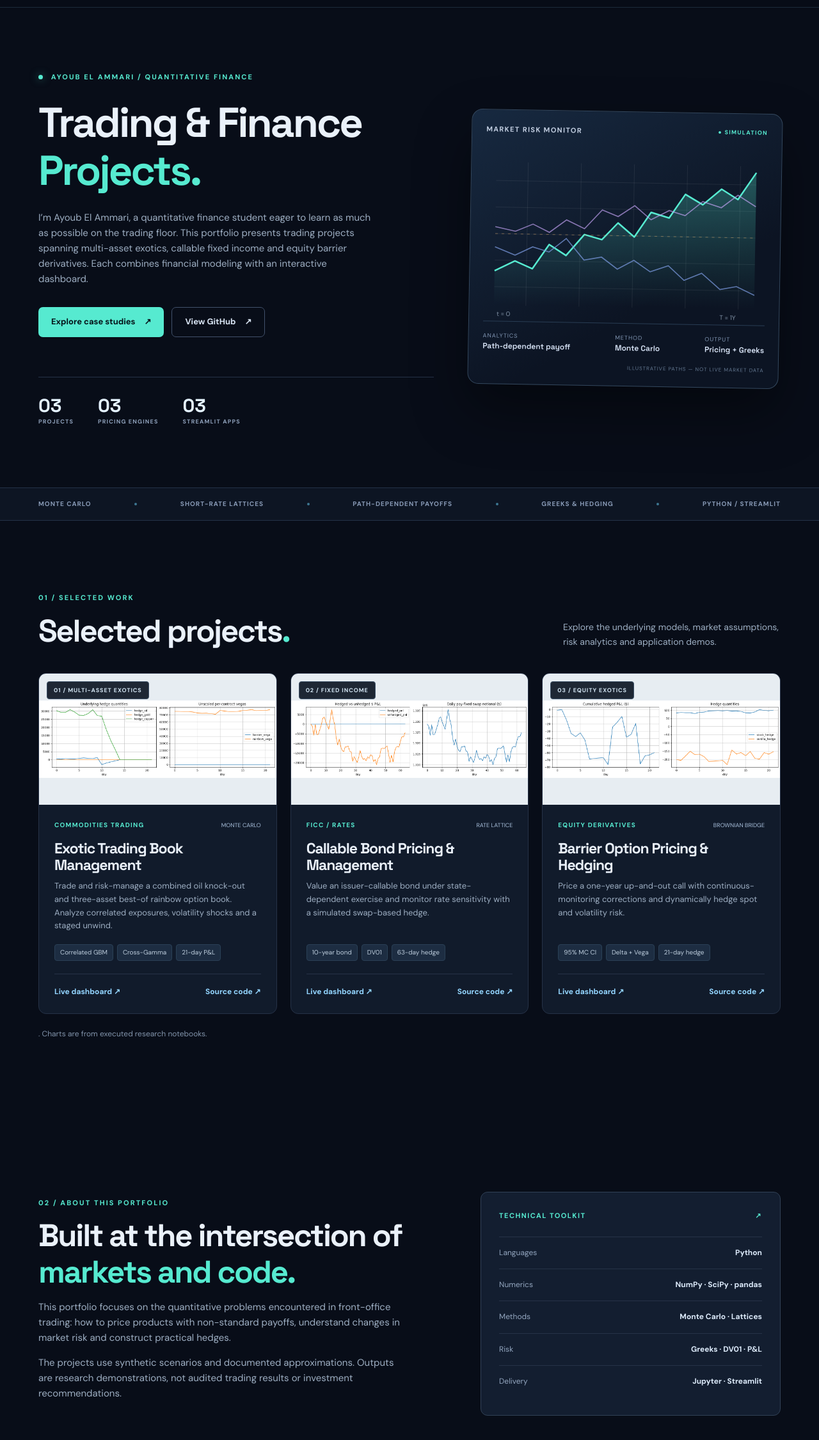
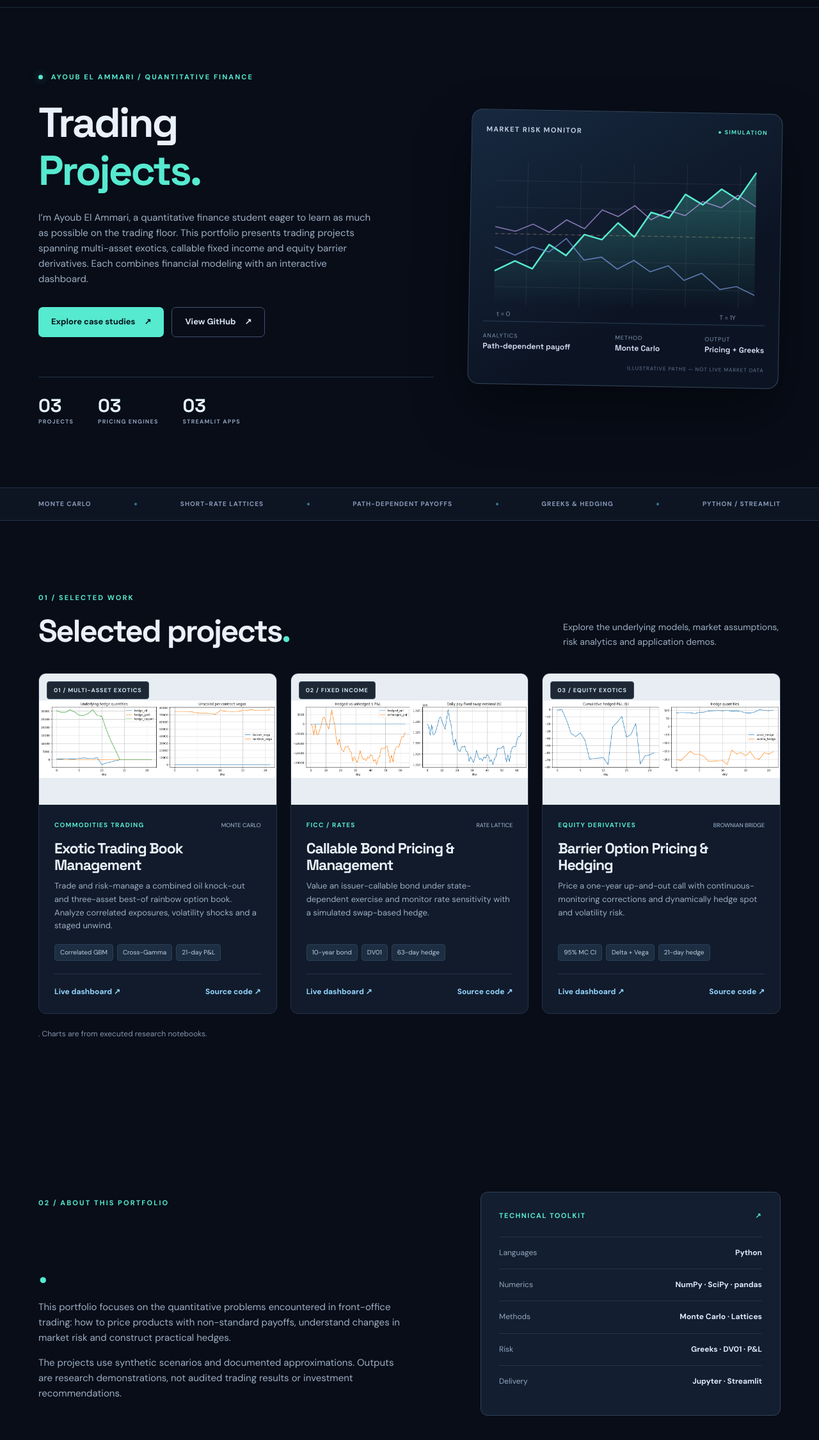
Before and after one commit to aelamm/aelamm.github.io, a plain HTML site: page index.html in a window 1280 px wide. Shown: the part 65-2316 px from the top of the page at 64% size. Drawn offline with Linux system fonts and the light colour scheme.

Commit message:
Update index.html

```diff
--- a/index.html
+++ b/index.html
@@ -15,7 +15,7 @@
 </div></header>
 <main id="main">
 <section class="hero container" id="top"><div class="hero-copy"><div class="eyebrow"><span class="live-pulse"></span> AYOUB EL AMMARI / QUANTITATIVE FINANCE</div>
-<h1>Trading &amp; Finance<br><em>Projects.</em></h1>
+<h1>Trading<br><em>Projects.</em></h1>
 <p class="hero-body">I’m Ayoub El Ammari, a quantitative finance student eager to learn as much as possible on the trading floor. This portfolio presents trading projects spanning multi-asset exotics, callable fixed income and equity barrier derivatives. Each combines financial modeling with an interactive dashboard.</p>
 <div class="actions"><a href="#projects" class="btn primary">Explore case studies <span>↗</span></a><a data-link="githubProfile" href="#projects" class="btn secondary">View GitHub <span>↗</span></a></div>
 <div class="hero-stats"><div><b>03</b><span>PROJECTS</span></div><div><b>03</b><span>PRICING ENGINES</span></div><div><b>03</b><span>STREAMLIT APPS</span></div></div>
@@ -29,7 +29,7 @@
 <article class="project-card"><div class="project-image"><img src="assets/callable-risk.png" alt="Callable bond pricing and hedging chart from the executable notebook" loading="lazy"><span class="project-number">02 / FIXED INCOME</span></div><div class="project-content"><div class="label-row"><span class="category">FICC / RATES</span><span class="project-tag">RATE LATTICE</span></div><h3>Callable Bond Pricing & Management</h3><p>Value an issuer-callable bond under state-dependent exercise and monitor rate sensitivity with a simulated swap-based hedge.</p><div class="chips"><span>10-year bond</span><span>DV01</span><span>63-day hedge</span></div><div class="project-links"><a href="#" data-project="callable" data-kind="demo">Live dashboard ↗</a><a href="#" data-project="callable" data-kind="github">Source code ↗</a></div></div></article>
 <article class="project-card"><div class="project-image"><img src="assets/barrier-hedging.png" alt="Dynamic barrier option hedge chart extracted from the project notebook" loading="lazy"><span class="project-number">03 / EQUITY EXOTICS</span></div><div class="project-content"><div class="label-row"><span class="category">EQUITY DERIVATIVES</span><span class="project-tag">BROWNIAN BRIDGE</span></div><h3>Barrier Option Pricing & Hedging</h3><p>Price a one-year up-and-out call with continuous-monitoring corrections and dynamically hedge spot and volatility risk.</p><div class="chips"><span>95% MC CI</span><span>Delta + Vega</span><span>21-day hedge</span></div><div class="project-links"><a href="#" data-project="barrier" data-kind="demo">Live dashboard ↗</a><a href="#" data-project="barrier" data-kind="github">Source code ↗</a></div></div></article>
 </div><p class="availability-note"> <code></code>. Charts are from executed research notebooks.</p></section>
-<section id="about" class="section container about-section"><div class="about-main"><div class="eyebrow">02 / ABOUT THIS PORTFOLIO</div><h2>Built at the intersection of<br><em>markets and code.</em></h2><p>This portfolio focuses on the quantitative problems encountered in front-office trading: how to price products with non-standard payoffs, understand changes in market risk and construct practical hedges.</p><p>The projects use synthetic scenarios and documented approximations. Outputs are research demonstrations, not audited trading results or investment recommendations.</p></div><aside class="skills-panel"><div class="panel-head">TECHNICAL TOOLKIT <span>↗</span></div><div class="skill-line"><span>Languages</span><b>Python</b></div><div class="skill-line"><span>Numerics</span><b>NumPy · SciPy · pandas</b></div><div class="skill-line"><span>Methods</span><b>Monte Carlo · Lattices</b></div><div class="skill-line"><span>Risk</span><b>Greeks · DV01 · P&L</b></div><div class="skill-line"><span>Delivery</span><b>Jupyter · Streamlit</b></div></aside></section>
+<section id="about" class="section container about-section"><div class="about-main"><div class="eyebrow">02 / ABOUT THIS PORTFOLIO</div><h2><br><em>.</em></h2><p>This portfolio focuses on the quantitative problems encountered in front-office trading: how to price products with non-standard payoffs, understand changes in market risk and construct practical hedges.</p><p>The projects use synthetic scenarios and documented approximations. Outputs are research demonstrations, not audited trading results or investment recommendations.</p></div><aside class="skills-panel"><div class="panel-head">TECHNICAL TOOLKIT <span>↗</span></div><div class="skill-line"><span>Languages</span><b>Python</b></div><div class="skill-line"><span>Numerics</span><b>NumPy · SciPy · pandas</b></div><div class="skill-line"><span>Methods</span><b>Monte Carlo · Lattices</b></div><div class="skill-line"><span>Risk</span><b>Greeks · DV01 · P&L</b></div><div class="skill-line"><span>Delivery</span><b>Jupyter · Streamlit</b></div></aside></section>
 <section id="contact" class="section contact-section"><div class="container contact-inner"><div><div class="eyebrow">03 / CONNECT</div><h2>Want to discuss<span class="accent">?</span></h2></div><div class="contact-actions"><a class="btn primary" data-link="email" href="#contact">Get in touch ↗</a><a class="btn secondary" data-link="linkedinProfile" href="#contact">LinkedIn ↗</a></div></div></section>
 </main><footer><div class="container footer-inner"><a href="#top" class="footer-brand">Ayoub El Ammari<span>.</span></a><span></span><span id="year"></span></div></footer>
 </body></html>
```
